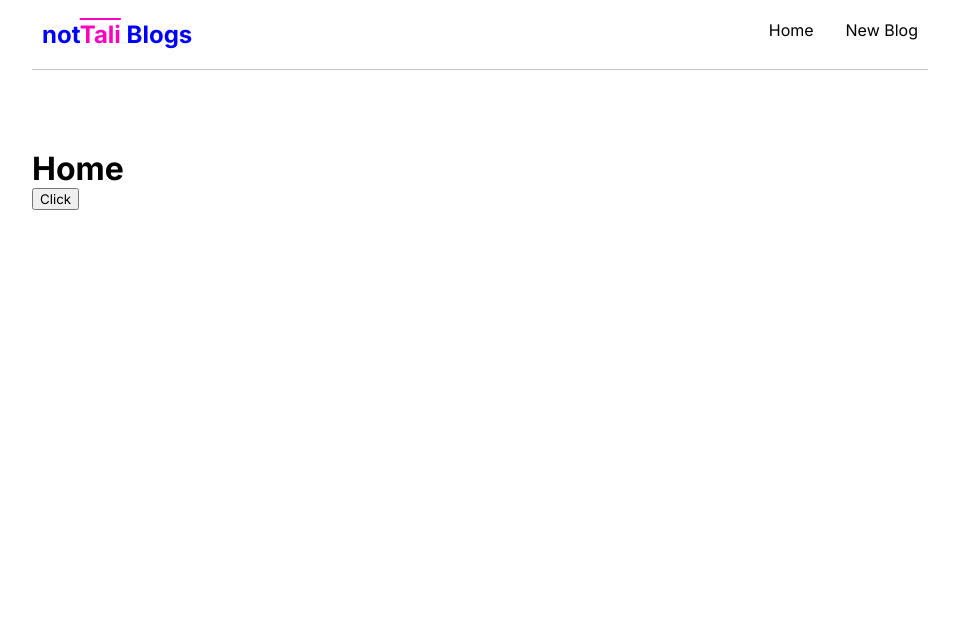
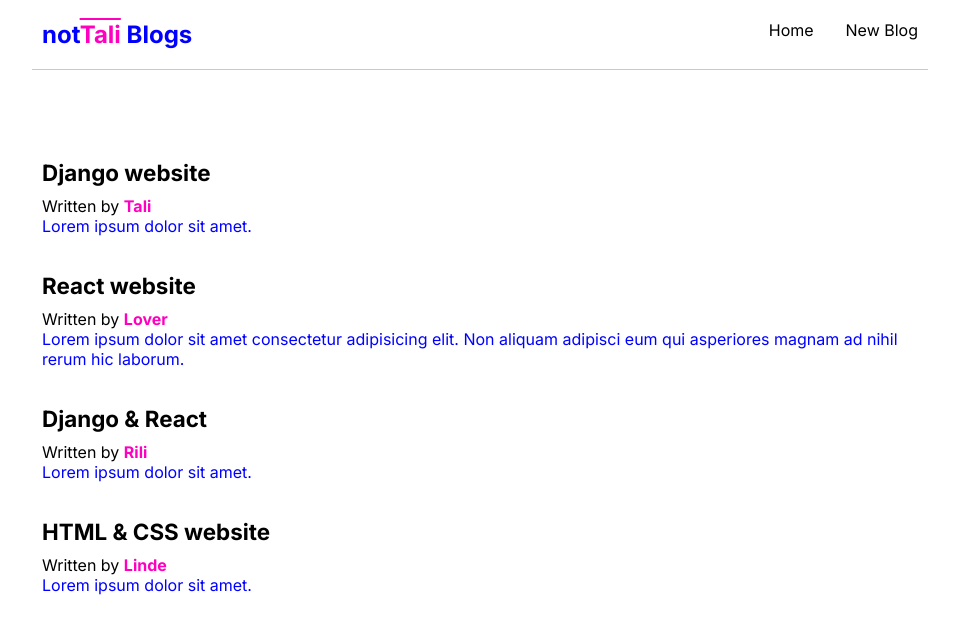
Before and after one commit to notTali/practice, a React (Create React App) app: page / in a window 1280 px wide. Shown: the top 630 px of the page, without its empty margins (160-1119 px from the left). Built offline with nearby package versions, Linux system fonts and the light colour scheme.

Commit message:
Usestate Hook

```diff
--- a/src/Home.js
+++ b/src/Home.js
@@ -1,12 +1,21 @@
+import { useState } from "react";
 const Home = () => {
-    const handleClick = function(e, name){
-        console.log(name + ' says hello!', e.target);
-    }
+    const [blogs, setBlogs] = useState([
+        {title: "Django website", body:'Lorem ipsum dolor sit amet.', author:"Tali", id: 1},
+        {title: "React website", body:'Lorem ipsum dolor sit amet consectetur adipisicing elit. Non aliquam adipisci eum qui asperiores magnam ad nihil rerum hic laborum.', author:"Lover", id: 2},
+        {title: "Django & React", body:'Lorem ipsum dolor sit amet.', author:"Rili", id: 3},
+        {title: "HTML & CSS website", body:'Lorem ipsum dolor sit amet.', author:"Linde", id: 4},
+    ]);
 
     return (
         <div className="home">
-            <h1>Home</h1>
-            <button onClick={(e)=>{handleClick(e, "Dove")}}>Click</button>
+            {blogs.map((blog) =>(
+                <div className="blog-preview" key={blog.id}>
+                    <h2>{blog.title}</h2>
+                    <p>Written by <span>{blog.author}</span></p>
+                    <p style={{color: "blue"}}>{blog.body}</p>
+                </div>
+            ))}
         </div>
      );
 }
--- a/src/index.css
+++ b/src/index.css
@@ -40,3 +40,23 @@ a:hover {
   color: blue;
   text-decoration: none;
 }
+
+.blog-preview {
+  margin-bottom: 1rem;
+  padding: 10px;
+}
+
+.blog-preview h2{
+  font-size: 1.4rem;
+  font-weight: 700;
+  margin-bottom: 10px;
+}
+
+.blog-preview:hover{
+  box-shadow: 0px 1px 10px 0px rgb(199, 201, 214);
+}
+
+.blog-preview span{
+  color: rgb(255, 0, 191);
+  font-weight: 700;
+}
```
